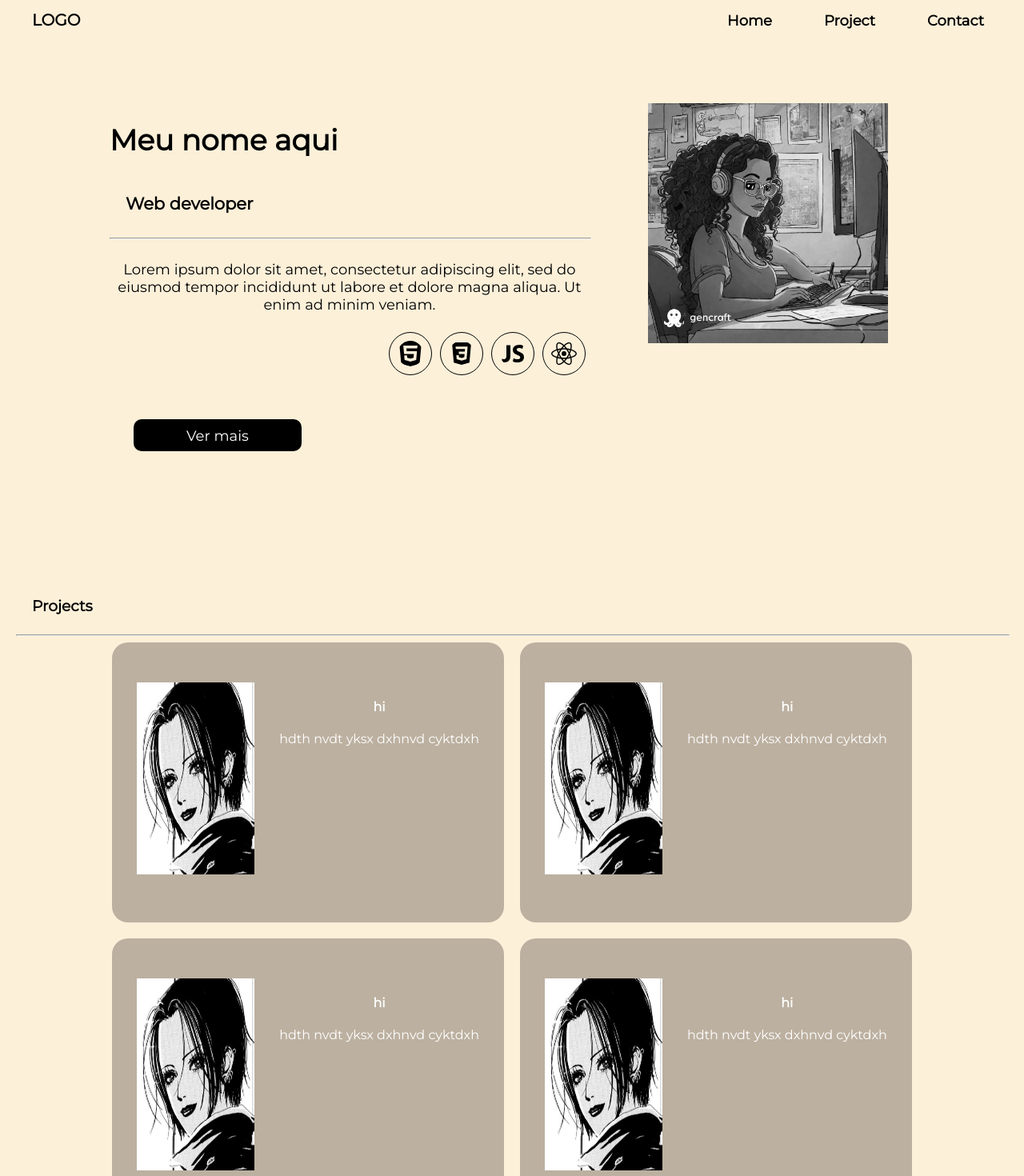
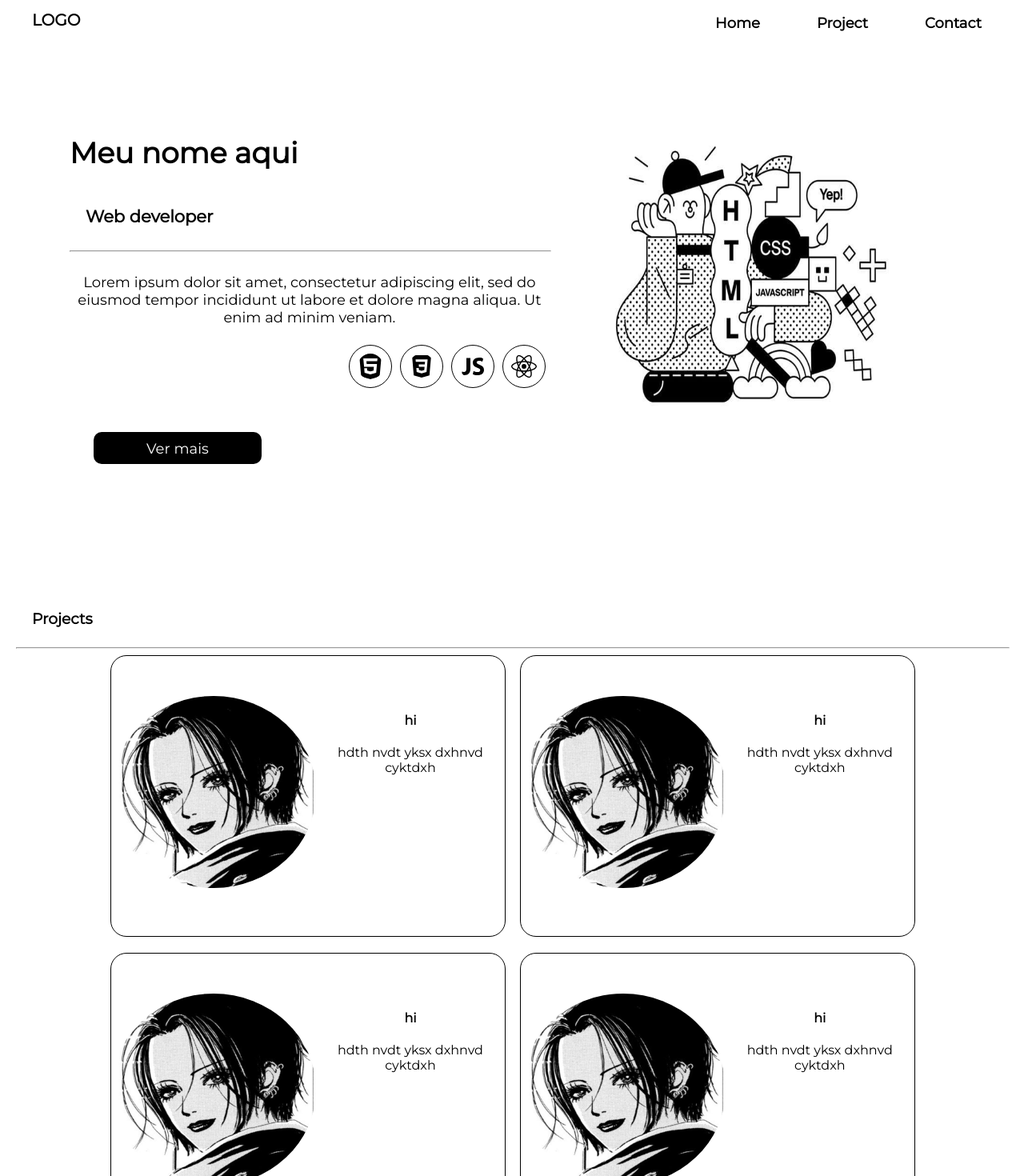
Before and after one commit to CassiaStefane/Portifolio, a React (Create React App) app: page / in a window 1280 px wide. Shown: the top 1470 px of the page at 80% size. Built offline with nearby package versions, Linux system fonts and the light colour scheme; some icons are missing.

Commit message:
better dsign

```diff
--- a/src/App.css
+++ b/src/App.css
@@ -7,6 +7,4 @@ html{
 }
 body{
   font-family: 'Montserrat', sans-serif;
-  background-color: #FCF0D9;
-  background-size: cover;
 }
--- a/src/components/Intro.css
+++ b/src/components/Intro.css
@@ -13,8 +13,8 @@
     max-width: 600px;
 }
 .foto{
-    width: 300px;
-    height: 300px;
+    width: 450px;
+    height: 400px;
     margin-right: 8%;
 }
 hr{
@@ -35,7 +35,7 @@ hr{
 }
 .icons :nth-child(n):hover{
     transition: 0.5s;
-    border: 2px solid green;
+    border: 1px solid green;
     color: green;
 }
 .button{
@@ -52,8 +52,8 @@ hr{
     .foto{
         margin-top: 8%;
         margin-right: 8%;
-        max-width: 50%;
-        max-height: 200px;
+        max-width: 40%;
+        max-height: 350px;
     }
 
 }
--- a/src/components/Intro.js
+++ b/src/components/Intro.js
@@ -1,4 +1,4 @@
-import foto from './img/me.jpeg';
+import foto from './img/dsign from pinterest.jpeg';
 import './Intro.css';
 import { ImHtmlFive } from "react-icons/im";
 import { IoLogoJavascript } from "react-icons/io";
--- a/src/components/Nav.css
+++ b/src/components/Nav.css
@@ -18,6 +18,11 @@
     text-decoration: none;
     color: black;
     font-weight: bolder;
+    padding-bottom: 10px;
+    border: 3px solid transparent;
+}
+.nav-bar >a:hover{
+    border-bottom: 3px solid black;
 }
 .VscMenu{
     display: none;
--- a/src/components/Project.css
+++ b/src/components/Project.css
@@ -15,21 +15,22 @@
 .section{
     display: flex;
     flex-direction: row;
-    justify-content: space-evenly;
+    justify-content: space-around;
     width: 100%;
     height: 300px;
     padding: 50px 0 0 0;
-    color: white;
-    background-color: rgba(15, 6, 6, 0.272);
+    color: black;
     border-radius: 20px;
+    border: 1px solid black;
 }
 h3{
     float: left;
     margin-left: 20px;
 }
 .projetos{
-    width: 30%;
+    width: 55%;
     height: 80%;
+    border-radius: 50%;
 }
 .arrow{
     float: left;
```
Also changed, not shown: src/components/img/dsign from pinterest.jpeg (added), src/components/img/folder.png (deleted).
